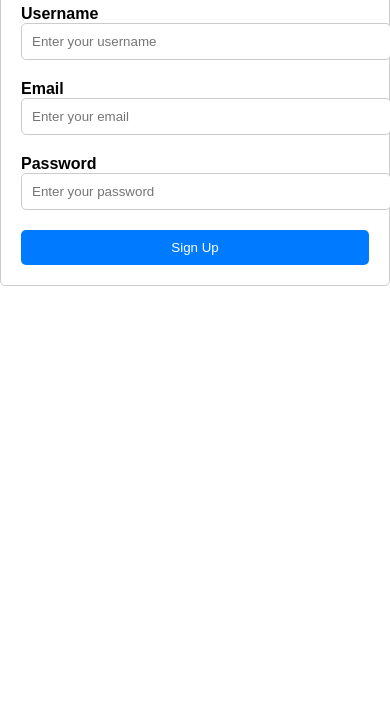
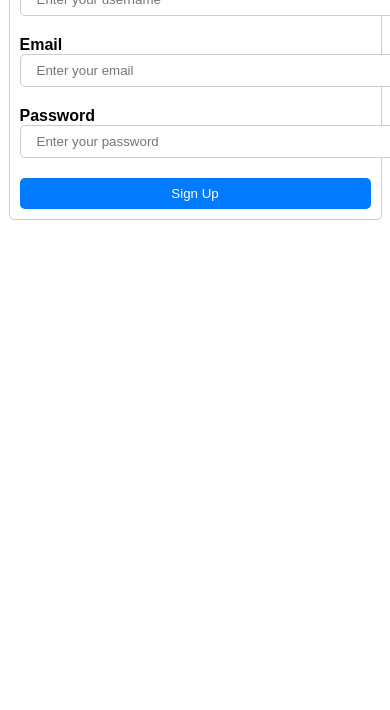
Before and after one commit to piyushg-07/blogzen-OpenSource, a website built with Vite: page SignUp.html in a window 390 px wide. Shown: the part 134-844 px from the top of the page. Built offline with nearby package versions, Linux system fonts and the light colour scheme; files whose address does not match are found by name.

Commit message:
Update SignUp.css

```diff
--- a/SignUp.css
+++ b/SignUp.css
@@ -46,3 +46,19 @@ body {
   button:hover {
     background-color: #0056b3;
   }
+
+  /* Media Queries for responsiveness */
+  @media screen and (max-width: 600px) {
+    .container {
+      max-width: 90%;
+      margin: 20px auto;
+      padding: 10px;
+    }
+
+    input[type="text"],
+    input[type="email"],
+    input[type="password"],
+    button {
+      padding: 8px 16px;
+    }
+  }
```
